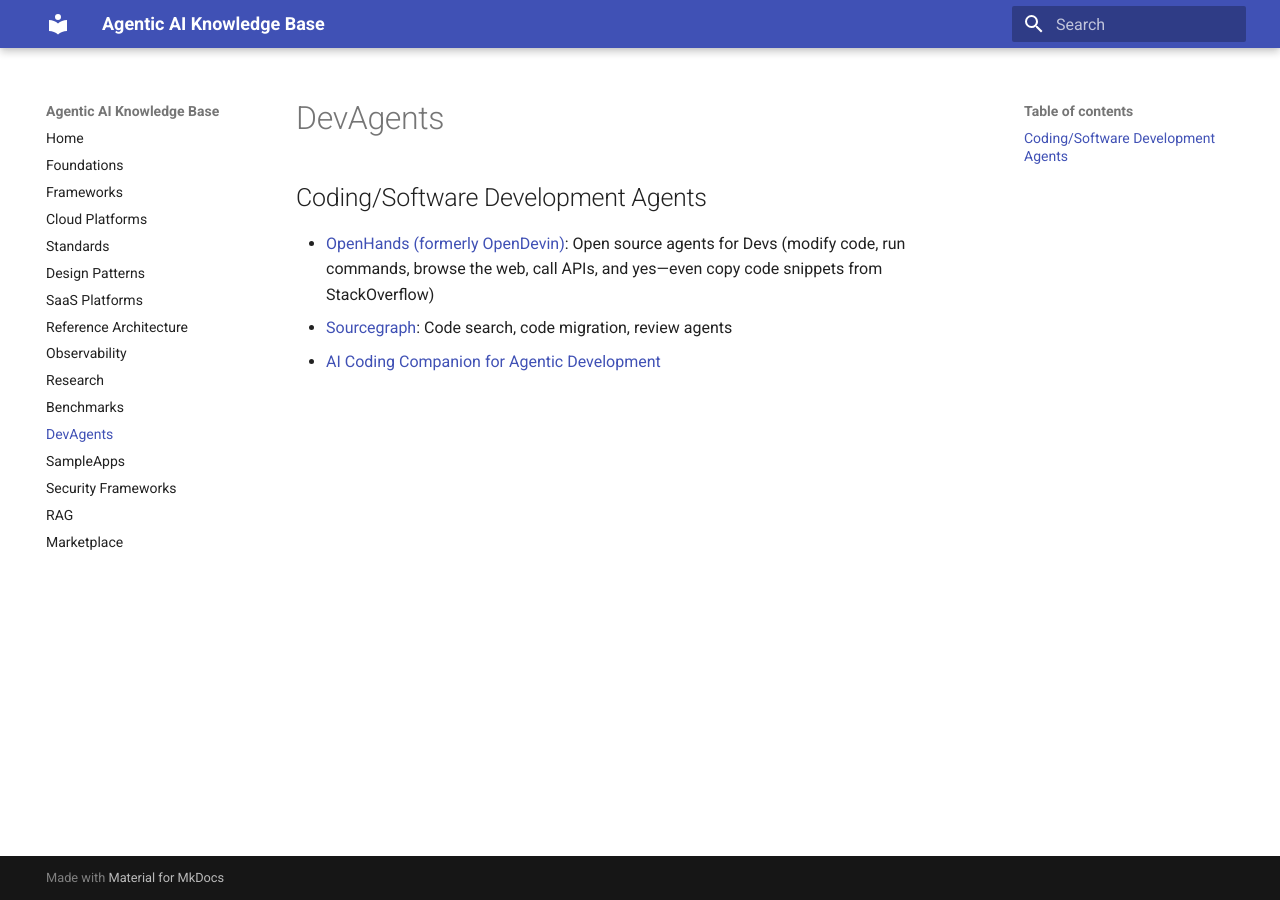
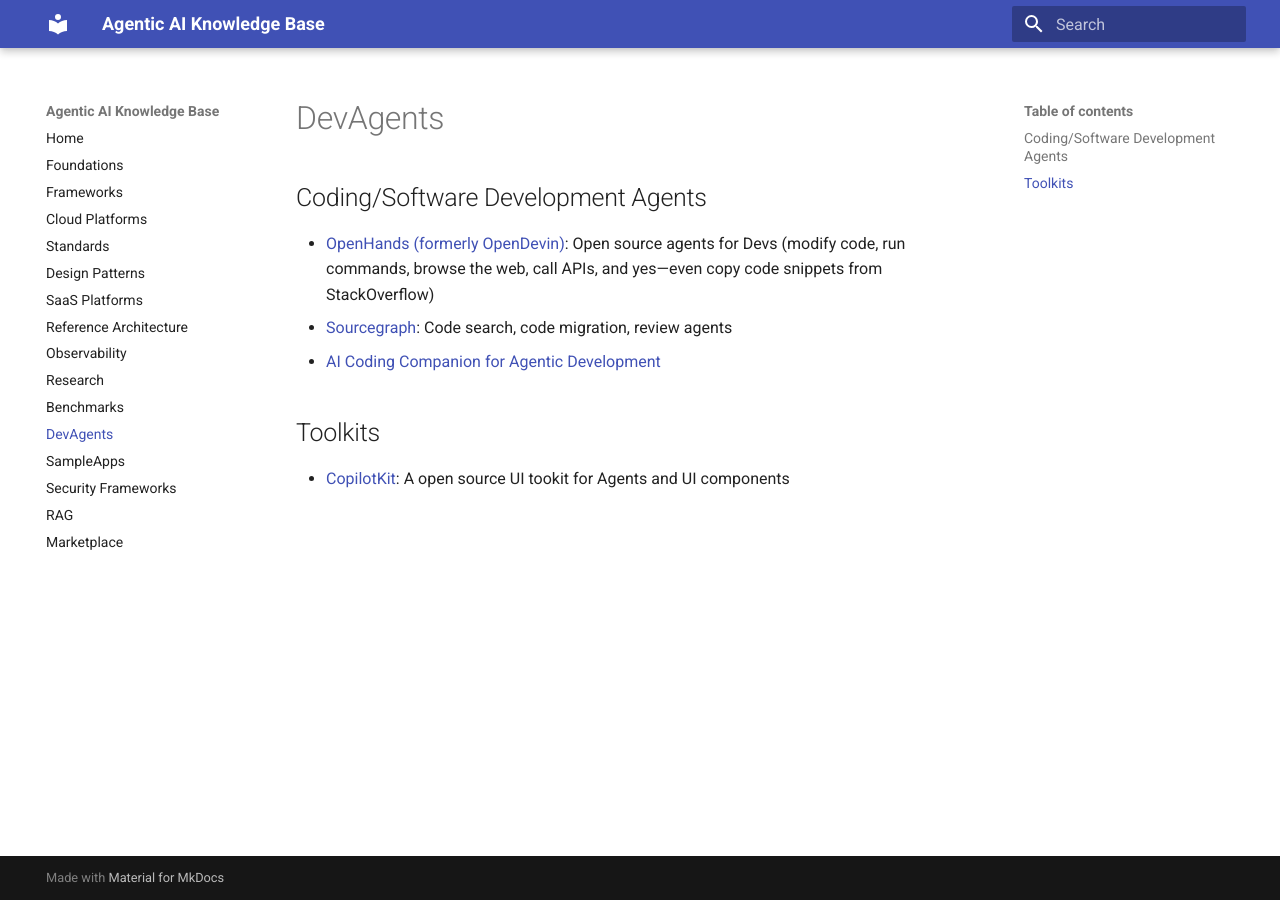
Before and after one commit to ankurkumarz/agentic-ai-knowledge-base, an MkDocs documentation site: the page built from docs/DevAgents/Readme.md, in a window 1280 px wide. Built offline with MkDocs 1.6.1 and Material for MkDocs 9.7.7, drawn with Linux system fonts in a browser that asks for light colours.

Commit message:
Update Readme.md

```diff
--- a/docs/DevAgents/Readme.md
+++ b/docs/DevAgents/Readme.md
@@ -3,3 +3,7 @@
 - [OpenHands (formerly OpenDevin)](https://github.com/All-Hands-AI/OpenHands): Open source agents for Devs (modify code, run commands, browse the web, call APIs, and yes—even copy code snippets from StackOverflow)
 - [Sourcegraph](https://sourcegraph.com): Code search, code migration, review agents
 - [AI Coding Companion for Agentic Development](https://www.codeguide.dev/)
+
+## Toolkits
+
+- [CopilotKit](https://www.copilotkit.ai/): A open source UI tookit for Agents and UI components
```
